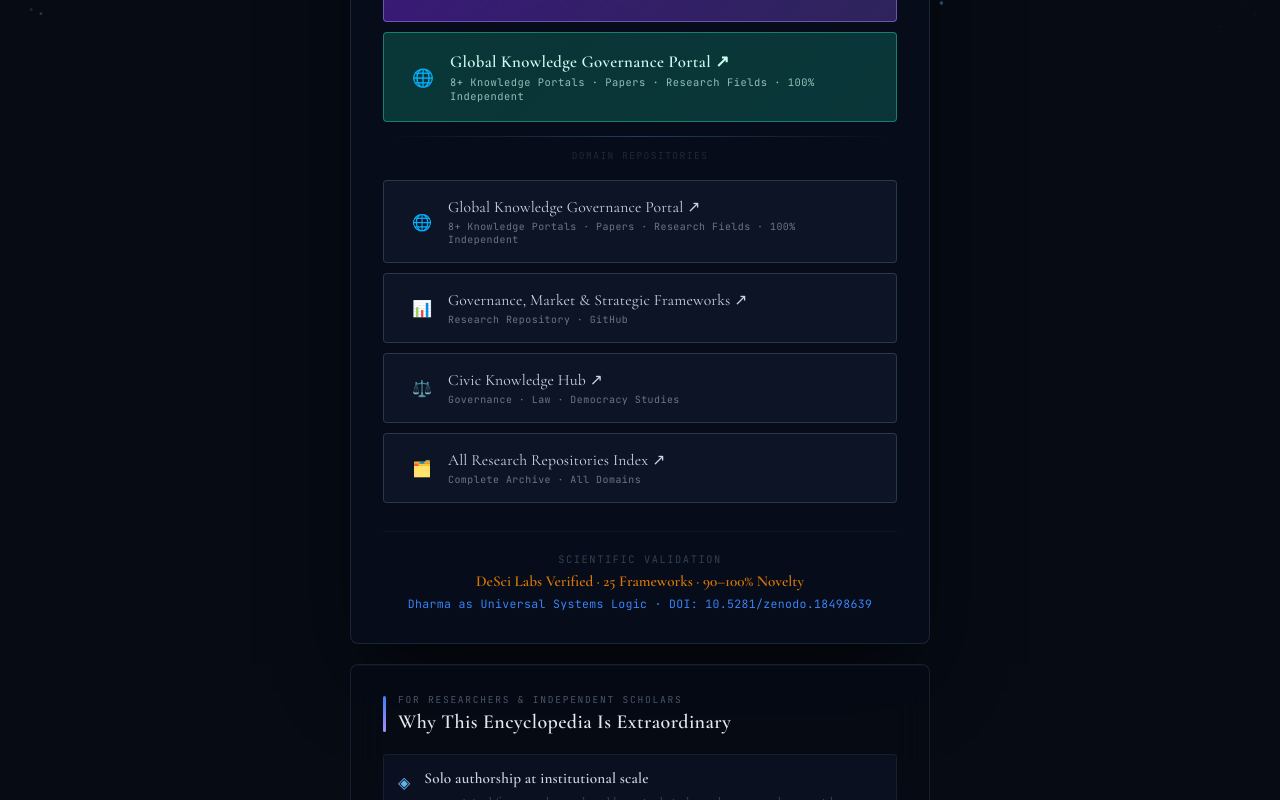
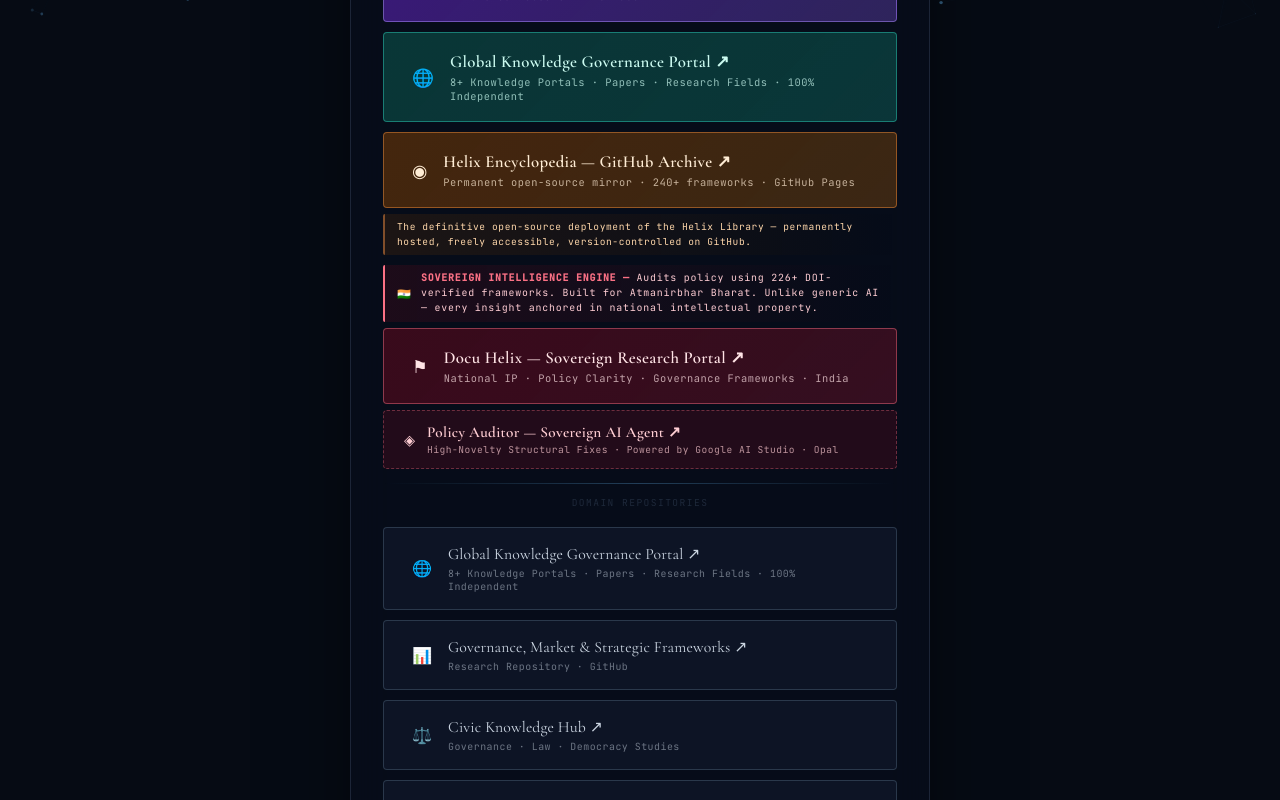
Before and after one commit to HelixOriginator/World-Largest-Independent-Digital-Encyclopedia-Helix-Library, a React (Vite) app: page / in a window 1280 px wide. Shown: the part 720-1520 px from the top of the page. Built offline with nearby package versions, Linux system fonts and the light colour scheme.

Commit message:
Update App.tsx

```diff
--- a/App.tsx
+++ b/App.tsx
@@ -11,6 +11,9 @@ export default function App() {
   const researchRepositoriesUrl = "https://kallol-research-repositories.netlify.app/";
   const aiUrl = "https://kallol-chakrabarti-ai.netlify.app/";
   const globalPortalUrl = "https://global-knowledge-governance-portal.netlify.app/#websites";
+  const helixGithubUrl = "https://helixoriginator.github.io/World-Largest-Independent-Digital-Encyclopedia-Helix-Library/";
+  const docuHelixUrl = "https://helixoriginator.github.io/sovereign-research-docu-helix/";
+  const policyAuditorUrl = "https://opal.google/app/1Ms-1bHVXqp99u4B_uH7ejvWEa0ZXDk71";
 
   useEffect(() => {
     const canvas = canvasRef.current;
@@ -269,6 +272,58 @@ export default function App() {
         .btn-portal:hover::before { opacity: 1; }
         .btn-portal:hover { transform: translateY(-2px); box-shadow: 0 20px 40px -10px rgba(20,184,166,0.35); border-color: rgba(45,212,191,0.85); }
 
+        .btn-amber {
+          position: relative;
+          display: flex;
+          align-items: center;
+          gap: 16px;
+          width: 100%;
+          padding: 18px 28px;
+          background: linear-gradient(135deg, rgba(120,60,5,0.55) 0%, rgba(180,100,10,0.3) 100%);
+          border: 1px solid rgba(251,146,60,0.45);
+          border-radius: 4px;
+          text-decoration: none;
+          color: #ffedd5;
+          transition: all 0.3s ease;
+          overflow: hidden;
+        }
+        .btn-amber::before {
+          content: '';
+          position: absolute;
+          inset: 0;
+          background: linear-gradient(135deg, rgba(251,146,60,0.12) 0%, transparent 100%);
+          opacity: 0;
+          transition: opacity 0.3s ease;
+        }
+        .btn-amber:hover::before { opacity: 1; }
+        .btn-amber:hover { transform: translateY(-2px); box-shadow: 0 20px 40px -10px rgba(234,88,12,0.35); border-color: rgba(251,146,60,0.85); }
+
+        .btn-sovereign {
+          position: relative;
+          display: flex;
+          align-items: center;
+          gap: 16px;
+          width: 100%;
+          padding: 18px 28px;
+          background: linear-gradient(135deg, rgba(100,10,30,0.55) 0%, rgba(160,20,50,0.3) 100%);
+          border: 1px solid rgba(251,113,133,0.45);
+          border-radius: 4px;
+          text-decoration: none;
+          color: #ffe4e6;
+          transition: all 0.3s ease;
+          overflow: hidden;
+        }
+        .btn-sovereign::before {
+          content: '';
+          position: absolute;
+          inset: 0;
+          background: linear-gradient(135deg, rgba(251,113,133,0.12) 0%, transparent 100%);
+          opacity: 0;
+          transition: opacity 0.3s ease;
+        }
+        .btn-sovereign:hover::before { opacity: 1; }
+        .btn-sovereign:hover { transform: translateY(-2px); box-shadow: 0 20px 40px -10px rgba(225,29,72,0.35); border-color: rgba(251,113,133,0.85); }
+
         .btn-secondary {
           position: relative;
           display: flex;
@@ -510,6 +565,87 @@ export default function App() {
               </a>
             </div>
 
+            {/* Helix Library — GitHub Pages deployment */}
+            <div className="fade-up delay-3">
+              <a href={helixGithubUrl} target="_blank" rel="noopener noreferrer" className="btn-amber">
+                <span style={{ fontSize: '1.1rem', flexShrink: 0 }}>◉</span>
+                <div>
+                  <div style={{ fontFamily: 'Cormorant Garamond, serif', fontSize: '1.05rem', fontWeight: 600, letterSpacing: '0.02em' }}>
+                    Helix Encyclopedia — GitHub Archive ↗
+                  </div>
+                  <div className="helix-mono" style={{ fontSize: '0.65rem', opacity: 0.7, marginTop: '3px', letterSpacing: '0.05em' }}>
+                    Permanent open-source mirror · 240+ frameworks · GitHub Pages
+                  </div>
+                </div>
+              </a>
+              <div style={{
+                marginTop: '6px',
+                padding: '6px 12px',
+                background: 'linear-gradient(90deg, rgba(120,60,5,0.2), transparent)',
+                borderLeft: '2px solid rgba(251,146,60,0.5)',
+                borderRadius: '2px',
+              }}>
+                <p className="helix-mono" style={{ fontSize: '0.6rem', color: '#fed7aa', letterSpacing: '0.06em', lineHeight: 1.5 }}>
+                  The definitive open-source deployment of the Helix Library — permanently hosted, freely accessible, version-controlled on GitHub.
+                </p>
+              </div>
+            </div>
+
+            {/* Docu Helix Sovereign Portal + Policy Auditor */}
+            <div className="fade-up delay-3">
+              {/* Sovereign callout */}
+              <div style={{
+                display: 'flex',
+                alignItems: 'center',
+                gap: '10px',
+                marginBottom: '6px',
+                padding: '6px 12px',
+                background: 'linear-gradient(90deg, rgba(100,10,30,0.25), rgba(160,20,50,0.08), transparent)',
+                borderLeft: '2px solid #fb7185',
+                borderRadius: '2px',
+              }}>
+                <span style={{ fontSize: '0.7rem' }}>🇮🇳</span>
+                <p className="helix-mono" style={{ fontSize: '0.62rem', color: '#fecdd3', letterSpacing: '0.08em', lineHeight: 1.5 }}>
+                  <span style={{ color: '#fb7185', fontWeight: 600 }}>SOVEREIGN INTELLIGENCE ENGINE —</span> Audits policy using 226+ DOI-verified frameworks. Built for Atmanirbhar Bharat. Unlike generic AI — every insight anchored in national intellectual property.
+                </p>
+              </div>
+              <a href={docuHelixUrl} target="_blank" rel="noopener noreferrer" className="btn-sovereign">
+                <span style={{ fontSize: '1.1rem', flexShrink: 0 }}>⚑</span>
+                <div>
+                  <div style={{ fontFamily: 'Cormorant Garamond, serif', fontSize: '1.05rem', fontWeight: 600, letterSpacing: '0.02em' }}>
+                    Docu Helix — Sovereign Research Portal ↗
+                  </div>
+                  <div className="helix-mono" style={{ fontSize: '0.65rem', opacity: 0.7, marginTop: '3px', letterSpacing: '0.05em' }}>
+                    National IP · Policy Clarity · Governance Frameworks · India
+                  </div>
+                </div>
+              </a>
+              {/* Policy Auditor sub-button */}
+              <a href={policyAuditorUrl} target="_blank" rel="noopener noreferrer" style={{
+                display: 'flex',
+                alignItems: 'center',
+                gap: '12px',
+                marginTop: '6px',
+                padding: '12px 20px',
+                background: 'rgba(100,10,30,0.3)',
+                border: '1px dashed rgba(251,113,133,0.35)',
+                borderRadius: '4px',
+                textDecoration: 'none',
+                color: '#fecdd3',
+                transition: 'all 0.3s ease',
+              }}>
+                <span style={{ fontSize: '0.9rem', flexShrink: 0 }}>◈</span>
+                <div>
+                  <div style={{ fontFamily: 'Cormorant Garamond, serif', fontSize: '0.95rem', fontWeight: 600, letterSpacing: '0.02em' }}>
+                    Policy Auditor — Sovereign AI Agent ↗
+                  </div>
+                  <div className="helix-mono" style={{ fontSize: '0.6rem', opacity: 0.7, marginTop: '2px', letterSpacing: '0.05em' }}>
+                    High-Novelty Structural Fixes · Powered by Google AI Studio · Opal
+                  </div>
+                </div>
+              </a>
+            </div>
+
             {/* Divider */}            <div className="fade-up delay-4" style={{ padding: '4px 0' }}>
               <div className="divider-line" />
               <div className="helix-mono" style={{
```
